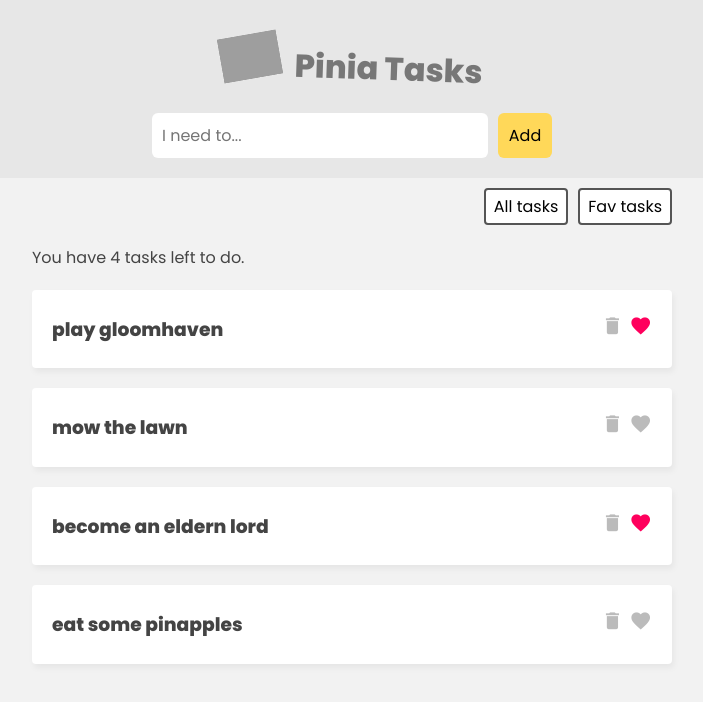
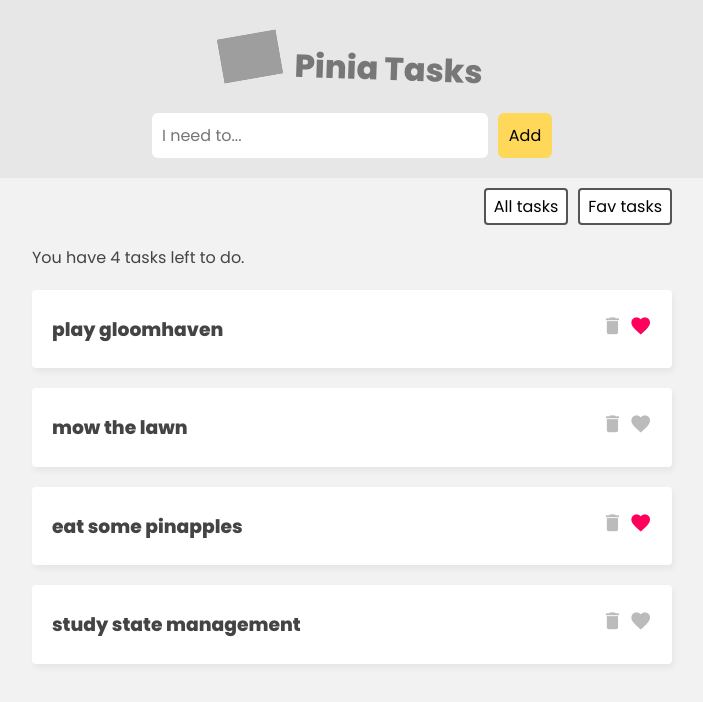
Before and after one commit to 47thommy/state-management-with-pinia, a Vue app: page / in a window 1280 px wide. Shown: the top 702 px of the page, without its empty margins (288-991 px from the left). Built offline with nearby package versions, Linux system fonts and the light colour scheme; data requests are answered from the project's data file; grey boxes are pictures that could not be loaded.

Commit message:
feat: using state actions with json server make deleting and adding to favorite persist

```diff
--- a/src/components/TaskForm.vue
+++ b/src/components/TaskForm.vue
@@ -14,7 +14,7 @@
 	const handleSubmit = () => {
 		if (newTask.value.length > 0) {
 			taskStore.addTask({
-				id: Date.now(),
+				id: String(Date.now()),
 				title: newTask.value,
 				isFav: false,
 			});
--- a/src/data/db.json
+++ b/src/data/db.json
@@ -1,24 +1,24 @@
 {
   "tasks": [
     {
-			"id": 1,
+      "id": "1",
       "title": "play gloomhaven",
       "isFav": true
     },
     {
-			"id": 2,
+      "id": "2",
       "title": "mow the lawn",
       "isFav": false
     },
     {
-			"title": "become an eldern lord",
+      "title": "eat some pinapples",
       "isFav": true,
-			"id": 3
+      "id": "4"
     },
     {
-			"title": "eat some pinapples",
-			"isFav": false,
-			"id": 4
+      "id": "1728729707486",
+      "title": "study state management",
+      "isFav": false
     }
   ]
 }
--- a/src/stores/TaskStore.js
+++ b/src/stores/TaskStore.js
@@ -27,21 +27,48 @@
 			this.tasks = data;
 			this.loading = false;
 		},
-		addTask(task) {
+		async addTask(task) {
 			this.tasks.push(task);
+			const res = await fetch("http://localhost:3000/tasks", {
+				method: "POST",
+				body: JSON.stringify(task),
+				headers: { "content-type": "application/json" },
+			});
+
+			if (res.error) {
+				console.log(res.error);
+			}
 		},
 
-		deleteTask(id) {
+		async deleteTask(id) {
 			this.tasks = this.tasks.filter((task) => {
 				return task.id !== id;
 			});
+
+			const res = await fetch("http://localhost:3000/tasks/" + id, {
+				method: "DELETE",
+			});
+
+			if (res.error) {
+				console.log(res.error);
+			}
 		},
-		toggleFav(id) {
+		async toggleFav(id) {
 			const task = this.tasks.find((task) => {
 				return task.id == id;
 			});
 
 			task.isFav = !task.isFav;
+
+			const res = await fetch("http://localhost:3000/tasks/" + id, {
+				method: "PATCH",
+				body: JSON.stringify({ isFav: task.isFav }),
+				headers: { "content-type": "application/json" },
+			});
+
+			if (res.error) {
+				console.log(res.error);
+			}
 		},
 	},
 });
```
Lines whose indentation alone changed are shown as unchanged.
